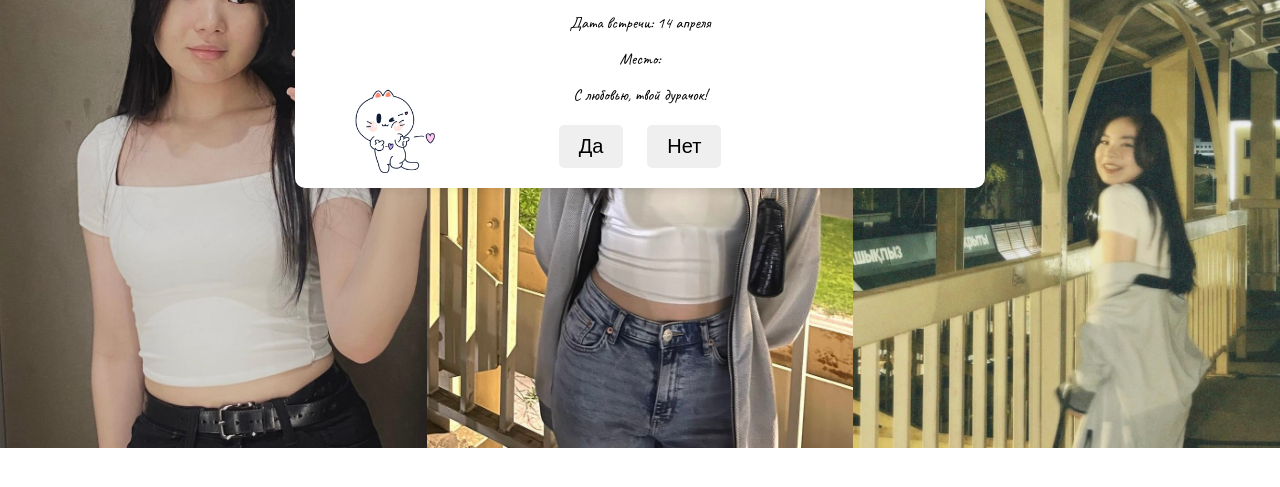
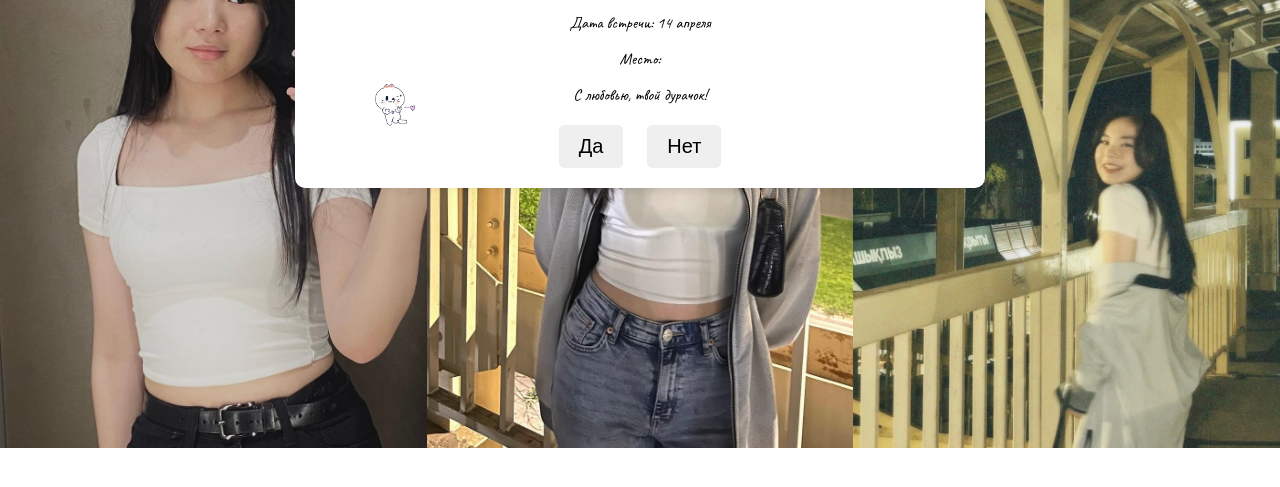
Before and after one commit to Ta1an7/Ta1an7.github.io, a plain HTML site: page index.html in a window 1280 px wide. Shown: the part 227-714 px from the top of the page. Drawn offline with Linux system fonts and the light colour scheme.

Commit message:
Update index.html

```diff
--- a/index.html
+++ b/index.html
@@ -25,7 +25,7 @@
     <button id="noButton">Нет</button>
   </div>
   <div class="gif-container" id="gifContainer">
-    <img src="cutegif.gif" alt="Миленькая гифка" width="100" height="100">
+    <img src="cutegif.gif" alt="Миленькая гифка" width="50" height="50">
   </div>
 </div>
 
```
